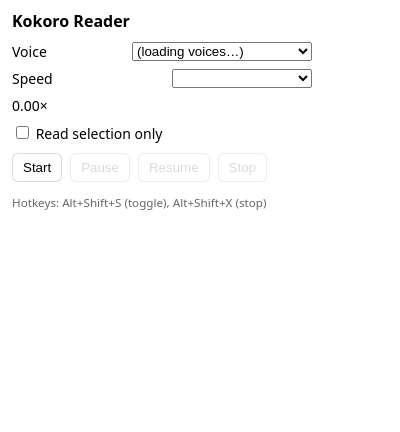
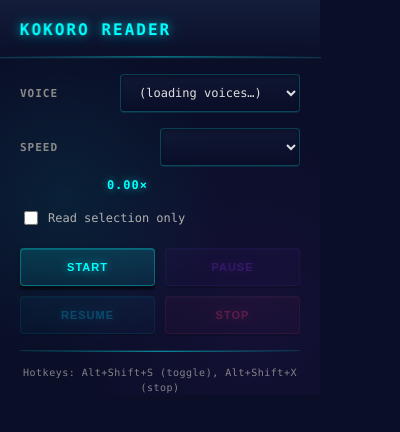
Before and after one commit to SambhavG/tts-extension, a browser extension: page popup.html in a window 400 px wide. Drawn offline with Linux system fonts and the light colour scheme.

Commit message:
Some style

```diff
--- a/content.js
+++ b/content.js
@@ -9,6 +9,7 @@
 
 function ensureWorker() {
   if (worker) return worker;
+  console.log("[ensureWorker] creating worker");
   // Bootstrap a same-origin blob module that imports the extension worker module
   const workerUrl = chrome.runtime.getURL("ttsWorker.js");
   const bootstrap = `import('${workerUrl}');`;
@@ -530,6 +531,7 @@
         break;
       }
       case "kokoro:start": {
+        console.log("[kokoro:start] starting reader", msg);
         const res = await reader.start(msg.settings || {});
         sendResponse(res);
         break;
--- a/popup.css
+++ b/popup.css
@@ -1,21 +1,100 @@
+* {
+  box-sizing: border-box;
+}
+
 body {
-  width: 300px;
+  width: 320px;
   margin: 0;
-  padding: 10px 12px 12px;
-  font: 14px system-ui, -apple-system, Segoe UI, Roboto, sans-serif;
+  padding: 0;
+  font: 14px 'SF Mono', 'Monaco', 'Inconsolata', 'Fira Code', monospace;
+  background: #0a0e27;
+  color: #e0e0e0;
+  position: relative;
+  overflow: hidden;
+}
+
+body::before {
+  content: '';
+  position: absolute;
+  top: 0;
+  left: 0;
+  right: 0;
+  bottom: 0;
+  background:
+    radial-gradient(circle at 20% 50%, rgba(0, 255, 255, 0.08) 0%, transparent 50%),
+    radial-gradient(circle at 80% 80%, rgba(138, 43, 226, 0.08) 0%, transparent 50%);
+  pointer-events: none;
+}
+
+header {
+  background: linear-gradient(180deg, rgba(20, 30, 60, 0.95) 0%, rgba(10, 14, 39, 0.98) 100%);
+  padding: 20px 20px 18px;
+  border-bottom: 1px solid rgba(0, 255, 255, 0.15);
+  position: relative;
+  transform: perspective(500px) rotateX(2deg);
+  transform-origin: top;
+}
+
+header::after {
+  content: '';
+  position: absolute;
+  bottom: 0;
+  left: 0;
+  right: 0;
+  height: 1px;
+  background: linear-gradient(90deg, transparent, rgba(0, 255, 255, 0.5), transparent);
 }
 
 header h1 {
   font-size: 16px;
-  margin: 0 0 10px;
+  margin: 0;
+  color: #00ffff;
+  font-weight: 700;
+  letter-spacing: 2px;
+  text-transform: uppercase;
+  text-shadow: 0 0 10px rgba(0, 255, 255, 0.5), 0 0 20px rgba(0, 255, 255, 0.3);
 }
 
 .row {
   display: grid;
   grid-template-columns: 1fr auto;
   align-items: center;
-  gap: 8px;
-  margin: 8px 0;
+  gap: 12px;
+  margin: 16px 20px;
+  position: relative;
+}
+
+label {
+  font-weight: 600;
+  color: #8a8a8a;
+  font-size: 11px;
+  text-transform: uppercase;
+  letter-spacing: 1px;
+}
+
+select {
+  padding: 10px 14px;
+  border: 1px solid rgba(0, 255, 255, 0.2);
+  background: linear-gradient(180deg, rgba(20, 30, 60, 0.6) 0%, rgba(10, 14, 39, 0.8) 100%);
+  border-radius: 4px;
+  cursor: pointer;
+  font-size: 12px;
+  transition: all 0.15s ease;
+  font-weight: 500;
+  color: #e0e0e0;
+  font-family: inherit;
+  box-shadow: inset 0 2px 4px rgba(0, 0, 0, 0.3), 0 1px 0 rgba(0, 255, 255, 0.1);
+}
+
+select:hover {
+  border-color: rgba(0, 255, 255, 0.4);
+  box-shadow: inset 0 2px 4px rgba(0, 0, 0, 0.3), 0 0 8px rgba(0, 255, 255, 0.2);
+}
+
+select:focus {
+  outline: none;
+  border-color: rgba(0, 255, 255, 0.6);
+  box-shadow: inset 0 2px 4px rgba(0, 0, 0, 0.3), 0 0 12px rgba(0, 255, 255, 0.3);
 }
 
 #voice {
@@ -26,26 +105,185 @@
   width: 140px;
 }
 
+#speedOut {
+  font-weight: 700;
+  color: #00ffff;
+  font-size: 12px;
+  min-width: 50px;
+  text-align: right;
+  text-shadow: 0 0 8px rgba(0, 255, 255, 0.5);
+  letter-spacing: 1px;
+}
+
+.row:has(input[type="checkbox"]) {
+  grid-template-columns: 1fr;
+}
+
+label input[type="checkbox"] {
+  margin-right: 10px;
+  cursor: pointer;
+  width: 14px;
+  height: 14px;
+  accent-color: #00ffff;
+}
+
+label:has(input[type="checkbox"]) {
+  display: flex;
+  align-items: center;
+  cursor: pointer;
+  color: #b0b0b0;
+  font-weight: 500;
+  font-size: 12px;
+  text-transform: none;
+  letter-spacing: 0;
+}
+
 .buttons {
-  display: flex;
-  gap: 8px;
-  margin-top: 10px;
+  display: grid;
+  grid-template-columns: repeat(2, 1fr);
+  gap: 10px;
+  margin: 20px 20px 16px;
+  perspective: 600px;
 }
 
 button {
-  padding: 6px 10px;
-  border: 1px solid rgba(0,0,0,0.15);
-  background: #fff;
-  border-radius: 6px;
+  padding: 12px 16px;
+  border: 1px solid rgba(0, 255, 255, 0.3);
+  background: linear-gradient(180deg, rgba(30, 40, 70, 0.8) 0%, rgba(15, 20, 45, 0.9) 100%);
+  border-radius: 4px;
   cursor: pointer;
+  font-weight: 600;
+  font-size: 11px;
+  transition: all 0.15s ease;
+  color: #00ffff;
+  box-shadow:
+    inset 0 1px 0 rgba(0, 255, 255, 0.2),
+    0 4px 0 rgba(0, 0, 0, 0.4),
+    0 2px 4px rgba(0, 0, 0, 0.3);
+  text-transform: uppercase;
+  letter-spacing: 1px;
+  position: relative;
+  transform-style: preserve-3d;
+}
+
+button::before {
+  content: '';
+  position: absolute;
+  top: 0;
+  left: 0;
+  right: 0;
+  bottom: 0;
+  background: linear-gradient(180deg, rgba(0, 255, 255, 0.1) 0%, transparent 100%);
+  opacity: 0;
+  transition: opacity 0.15s ease;
+  border-radius: 4px;
+}
+
+button:hover:not(:disabled)::before {
+  opacity: 1;
+}
+
+button:hover:not(:disabled) {
+  transform: translateY(-2px) translateZ(10px);
+  box-shadow:
+    inset 0 1px 0 rgba(0, 255, 255, 0.3),
+    0 6px 0 rgba(0, 0, 0, 0.5),
+    0 4px 8px rgba(0, 0, 0, 0.4),
+    0 0 20px rgba(0, 255, 255, 0.2);
+  border-color: rgba(0, 255, 255, 0.5);
+}
+
+button:active:not(:disabled) {
+  transform: translateY(1px) translateZ(0);
+  box-shadow:
+    inset 0 1px 0 rgba(0, 255, 255, 0.1),
+    0 2px 0 rgba(0, 0, 0, 0.4),
+    0 1px 2px rgba(0, 0, 0, 0.3);
 }
 
 button:disabled {
-  opacity: 0.5;
-  cursor: default;
+  opacity: 0.3;
+  cursor: not-allowed;
+  transform: none;
+  box-shadow: inset 0 1px 0 rgba(0, 255, 255, 0.1), 0 2px 0 rgba(0, 0, 0, 0.4);
+}
+
+#start {
+  background: linear-gradient(180deg, rgba(0, 255, 255, 0.15) 0%, rgba(0, 200, 200, 0.1) 100%);
+  color: #00ffff;
+  text-shadow: 0 0 8px rgba(0, 255, 255, 0.6);
+}
+
+#pause {
+  background: linear-gradient(180deg, rgba(138, 43, 226, 0.15) 0%, rgba(100, 30, 180, 0.1) 100%);
+  color: #8a2be2;
+  border-color: rgba(138, 43, 226, 0.3);
+  text-shadow: 0 0 8px rgba(138, 43, 226, 0.6);
+}
+
+#pause:hover:not(:disabled) {
+  border-color: rgba(138, 43, 226, 0.5);
+  box-shadow:
+    inset 0 1px 0 rgba(138, 43, 226, 0.3),
+    0 6px 0 rgba(0, 0, 0, 0.5),
+    0 4px 8px rgba(0, 0, 0, 0.4),
+    0 0 20px rgba(138, 43, 226, 0.2);
+}
+
+#resume {
+  background: linear-gradient(180deg, rgba(0, 200, 255, 0.15) 0%, rgba(0, 150, 200, 0.1) 100%);
+  color: #00c8ff;
+  border-color: rgba(0, 200, 255, 0.3);
+  text-shadow: 0 0 8px rgba(0, 200, 255, 0.6);
+}
+
+#resume:hover:not(:disabled) {
+  border-color: rgba(0, 200, 255, 0.5);
+  box-shadow:
+    inset 0 1px 0 rgba(0, 200, 255, 0.3),
+    0 6px 0 rgba(0, 0, 0, 0.5),
+    0 4px 8px rgba(0, 0, 0, 0.4),
+    0 0 20px rgba(0, 200, 255, 0.2);
+}
+
+#stop {
+  background: linear-gradient(180deg, rgba(255, 60, 120, 0.15) 0%, rgba(200, 40, 100, 0.1) 100%);
+  color: #ff3c78;
+  border-color: rgba(255, 60, 120, 0.3);
+  text-shadow: 0 0 8px rgba(255, 60, 120, 0.6);
+}
+
+#stop:hover:not(:disabled) {
+  border-color: rgba(255, 60, 120, 0.5);
+  box-shadow:
+    inset 0 1px 0 rgba(255, 60, 120, 0.3),
+    0 6px 0 rgba(0, 0, 0, 0.5),
+    0 4px 8px rgba(0, 0, 0, 0.4),
+    0 0 20px rgba(255, 60, 120, 0.2);
 }
 
 footer {
-  margin-top: 10px;
-  color: #666;
+  margin: 16px 20px 18px;
+  padding-top: 14px;
+  border-top: 1px solid rgba(0, 255, 255, 0.15);
+  position: relative;
 }
+
+footer::before {
+  content: '';
+  position: absolute;
+  top: 0;
+  left: 0;
+  right: 0;
+  height: 1px;
+  background: linear-gradient(90deg, transparent, rgba(0, 255, 255, 0.5), transparent);
+}
+
+footer small {
+  color: rgba(160, 160, 160, 0.8);
+  font-size: 10px;
+  display: block;
+  text-align: center;
+  line-height: 1.5;
+  letter-spacing: 0.5px;
+}
--- a/popup.html
+++ b/popup.html
@@ -7,7 +7,7 @@
   </head>
   <body>
     <header>
-      <h1>Kokoro Reader</h1>
+      <h1>KOKORO READER</h1>
     </header>
 
     <section class="row">
@@ -45,10 +45,10 @@
     </section>
 
     <section class="buttons">
-      <button id="start">Start</button>
-      <button id="pause" disabled>Pause</button>
-      <button id="resume" disabled>Resume</button>
-      <button id="stop" disabled>Stop</button>
+      <button id="start">START</button>
+      <button id="pause" disabled>PAUSE</button>
+      <button id="resume" disabled>RESUME</button>
+      <button id="stop" disabled>STOP</button>
     </section>
 
     <footer>
```
Also changed, not shown: ttsWorker.js (+8 -9 lines).
